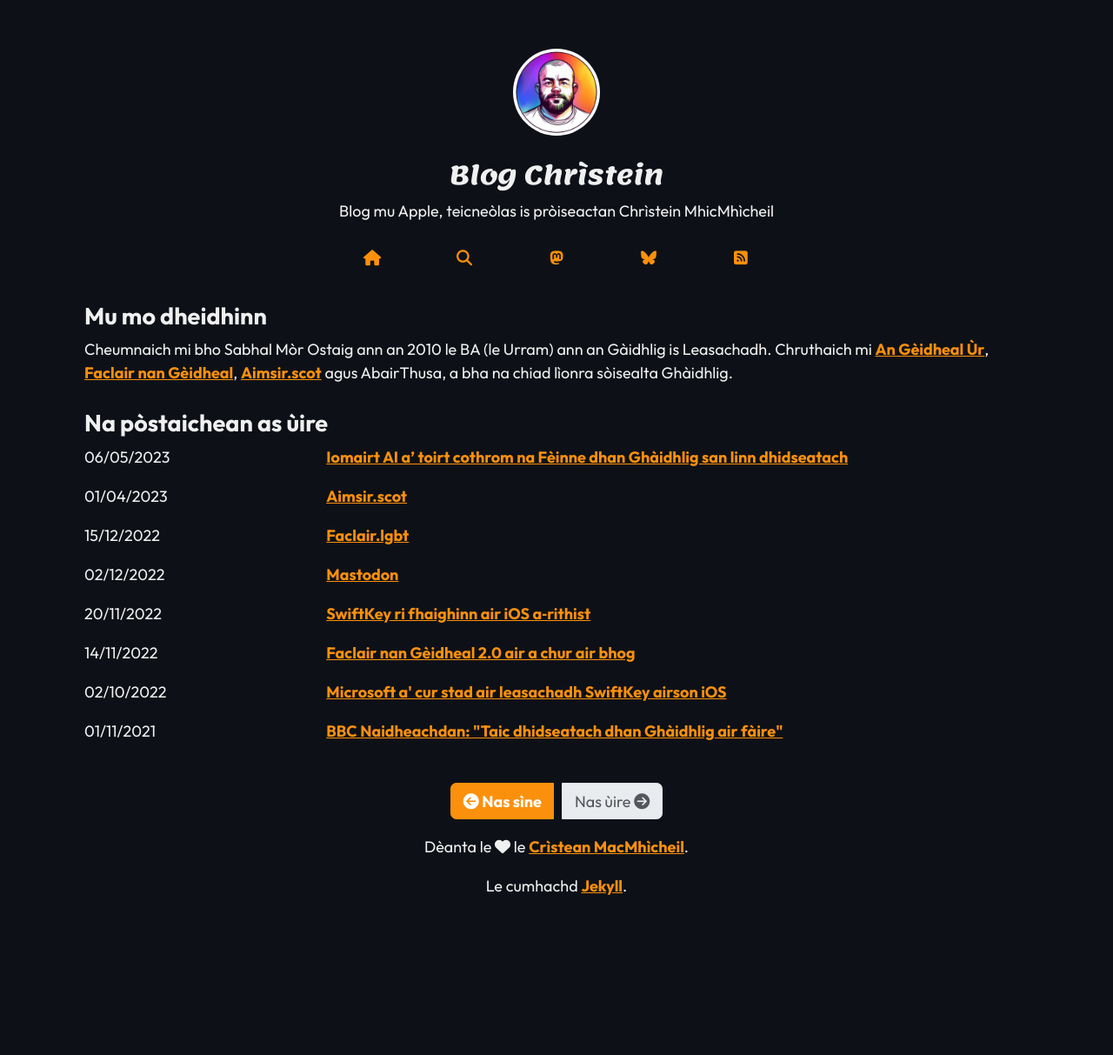
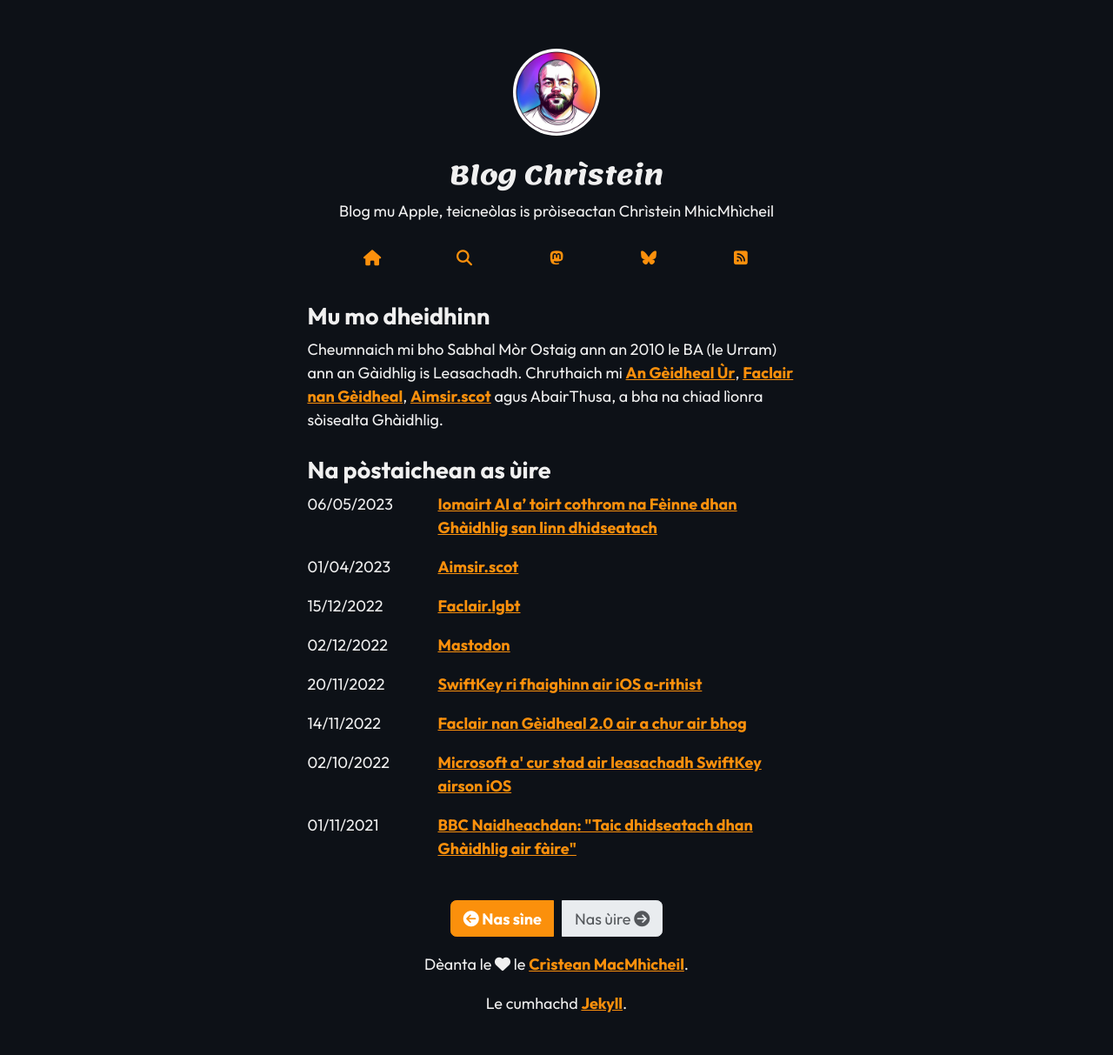
Before and after one commit to angeidheal/angeidheal.github.io, a Jekyll site: the page built from index.html, in a window 1280 px wide. Shown: the whole page at 87% size. Built offline with Jekyll 4.4.1, drawn with Linux system fonts in a browser that asks for light colours; nearby versions of some CDN libraries; the list of posts is cut into pages by our own code; before the commit the page ends 1078 px from its top, so only the background shows below that.

Commit message:
Update main.scss

```diff
--- a/css/main.scss
+++ b/css/main.scss
@@ -103,6 +103,10 @@ blockquote, code {
   text-align: center;
 }
 
+.content-area {
+  max-width: 600px;
+}
+
 /* Post Media */
 
 .post-image {
```
